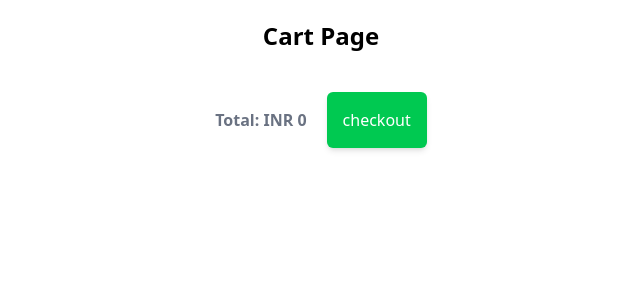
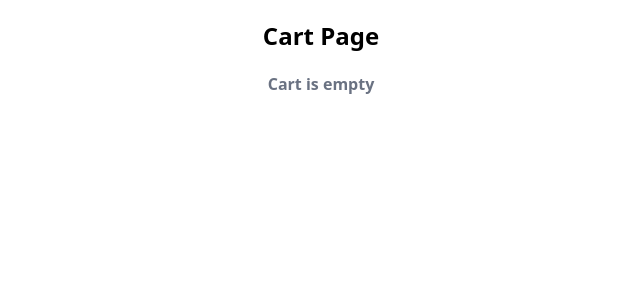
Before and after one commit to Samsul7718/frontend_cart, a React (Vite) app: page /cart in a window 1280 px wide. Shown: the top 300 px of the page, without its empty margins (319-959 px from the left). Built offline with nearby package versions, Linux system fonts and the light colour scheme.

Commit message:
cart is empty functionality added

```diff
--- a/src/CartPage.jsx
+++ b/src/CartPage.jsx
@@ -10,6 +10,10 @@ const CartPage = () => {
         <div></div>
         <h1 className='font-bold text-2xl'>Cart Page</h1>
       </div>
+      {cart.length===0?(
+        <h3 className='text-center text-gray-500 font-bold'>Cart is empty</h3>
+      ):(
+        <div className='space-y-5'>
 
         {cart.map((product)=>(
           <li key={product.id}>
@@ -35,7 +39,8 @@ const CartPage = () => {
           <h3 className='text-bold-400 text-gray-500 font-bold'>Total: INR {total}</h3>
           <button className='bg-green-500 text-white p-4 rounded-md shadow-md '>checkout</button>
         </div>
-
+    </div>
+      )}
     </div>
   )
 }
```
